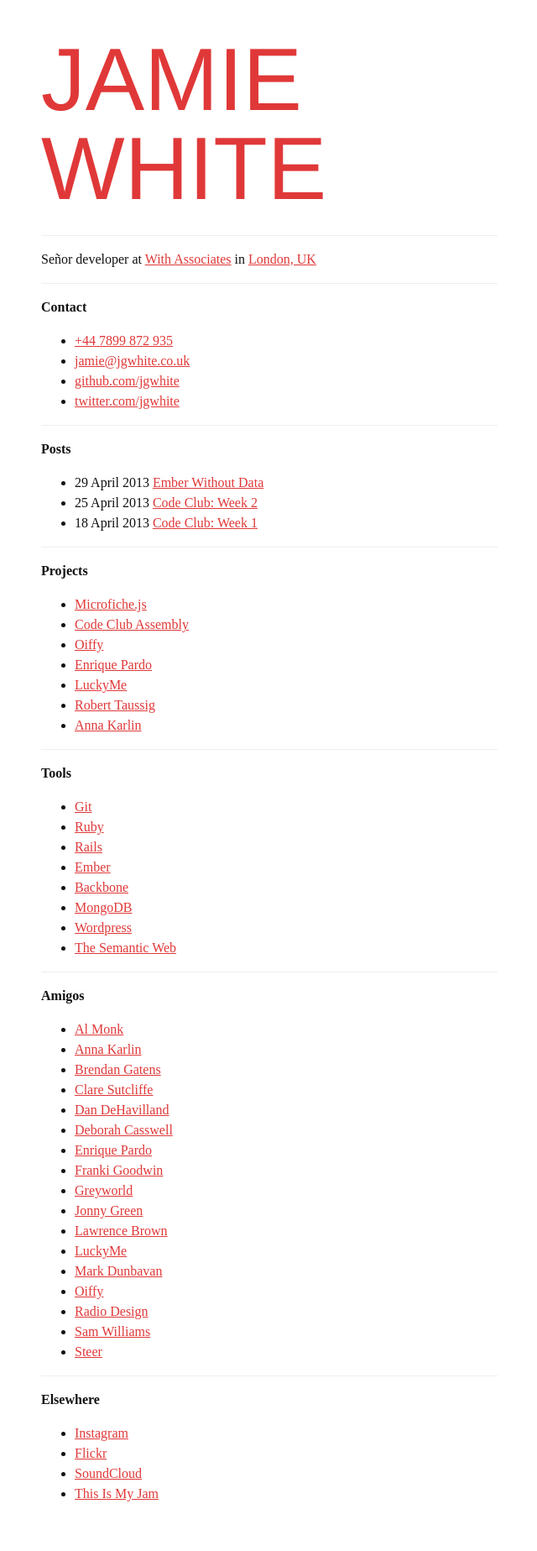
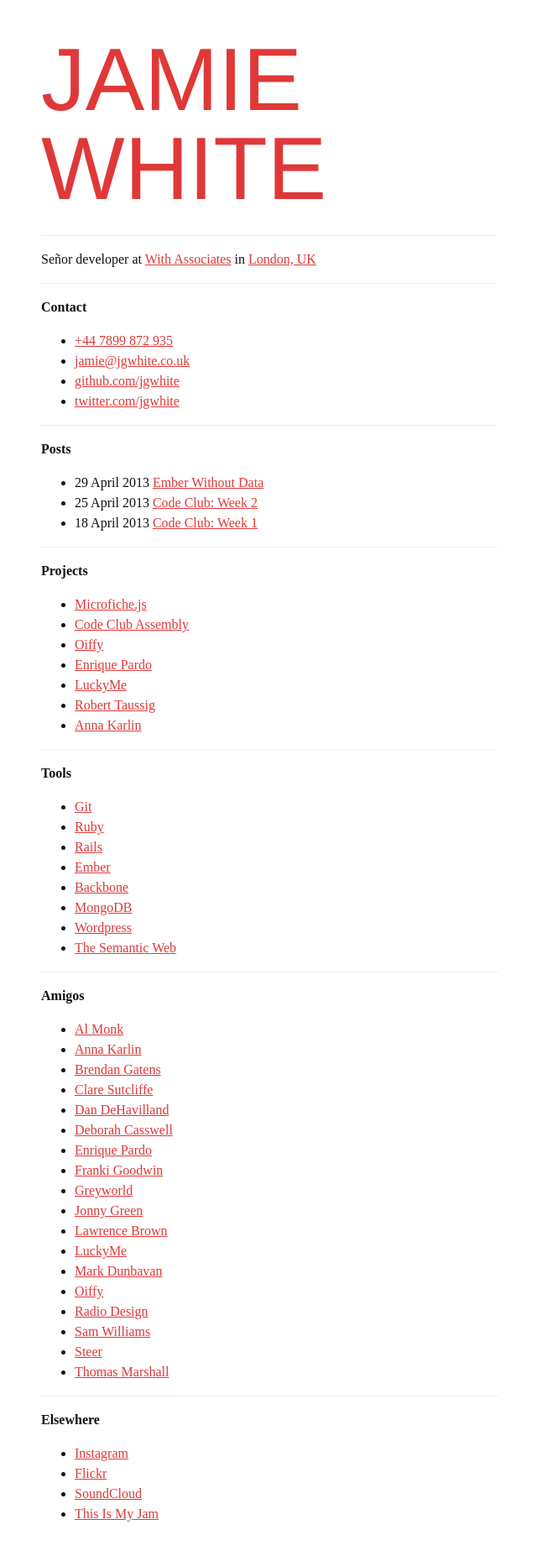
Before and after one commit to jgwhite/jgwhite.github.io, a Jekyll site: the page built from index.md, in a window 1280 px wide. Shown: the whole page at 84% size, without its empty margins (319-959 px from the left). Built offline with Jekyll 4.4.1, drawn with Linux system fonts in a browser that asks for light colours; some web fonts are replaced; Markdown is read by kramdown in place of the engine named in the settings; before the commit the page ends 1823 px from its top, so only the background shows below that.

Commit message:
Update index.md

```diff
--- a/index.md
+++ b/index.md
@@ -73,6 +73,7 @@
 * [Radio Design](http://radiodesign.co.uk/)
 * [Sam Williams](http://sam-w.com/)
 * [Steer](http://steer.me/)
+* [Thomas Marshall](http://thomasmarshall.com/)
 
 ---
 
```
